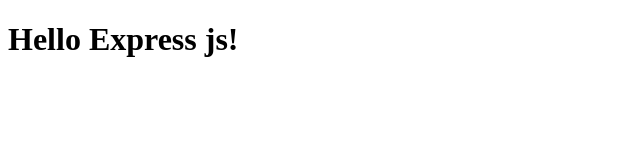
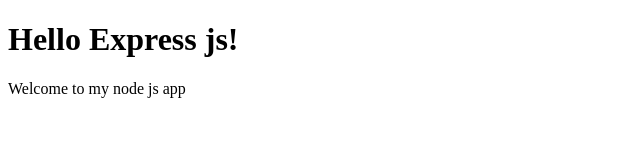
Before and after one commit to 0xmitranglad/Demo-node.js-Web-Server, a website: page public/index.html in a window 1280 px wide. Shown: the whole page, without its empty margins (0-640 px from the left). Drawn offline with Linux system fonts and the light colour scheme.

Commit message:
added p tag in index html

```diff
--- a/public/index.html
+++ b/public/index.html
@@ -8,5 +8,6 @@
 </head>
 <body>
     <h1>Hello Express js!</h1>
+    <p>Welcome to my node js app</p>
 </body>
 </html>
```
